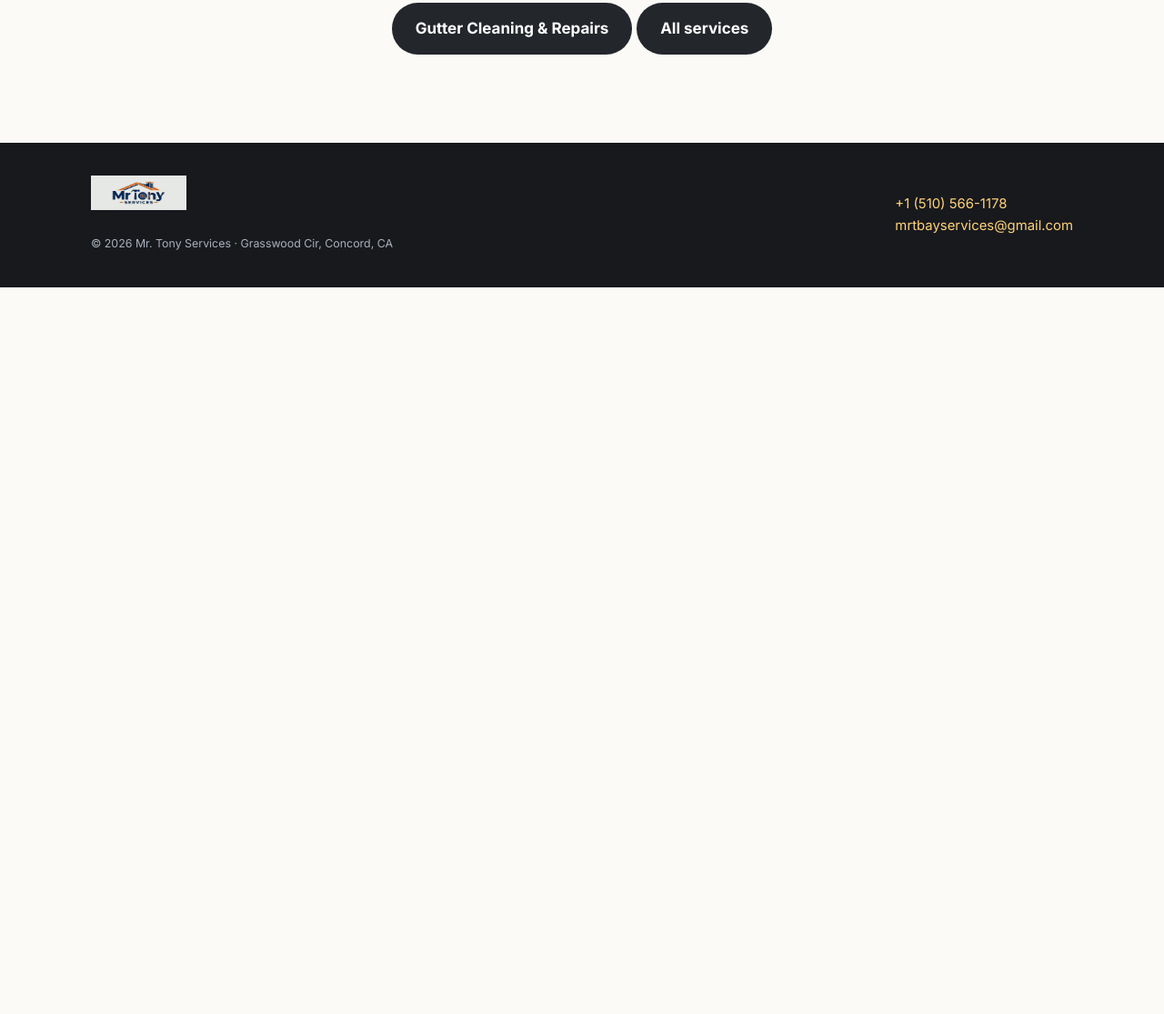
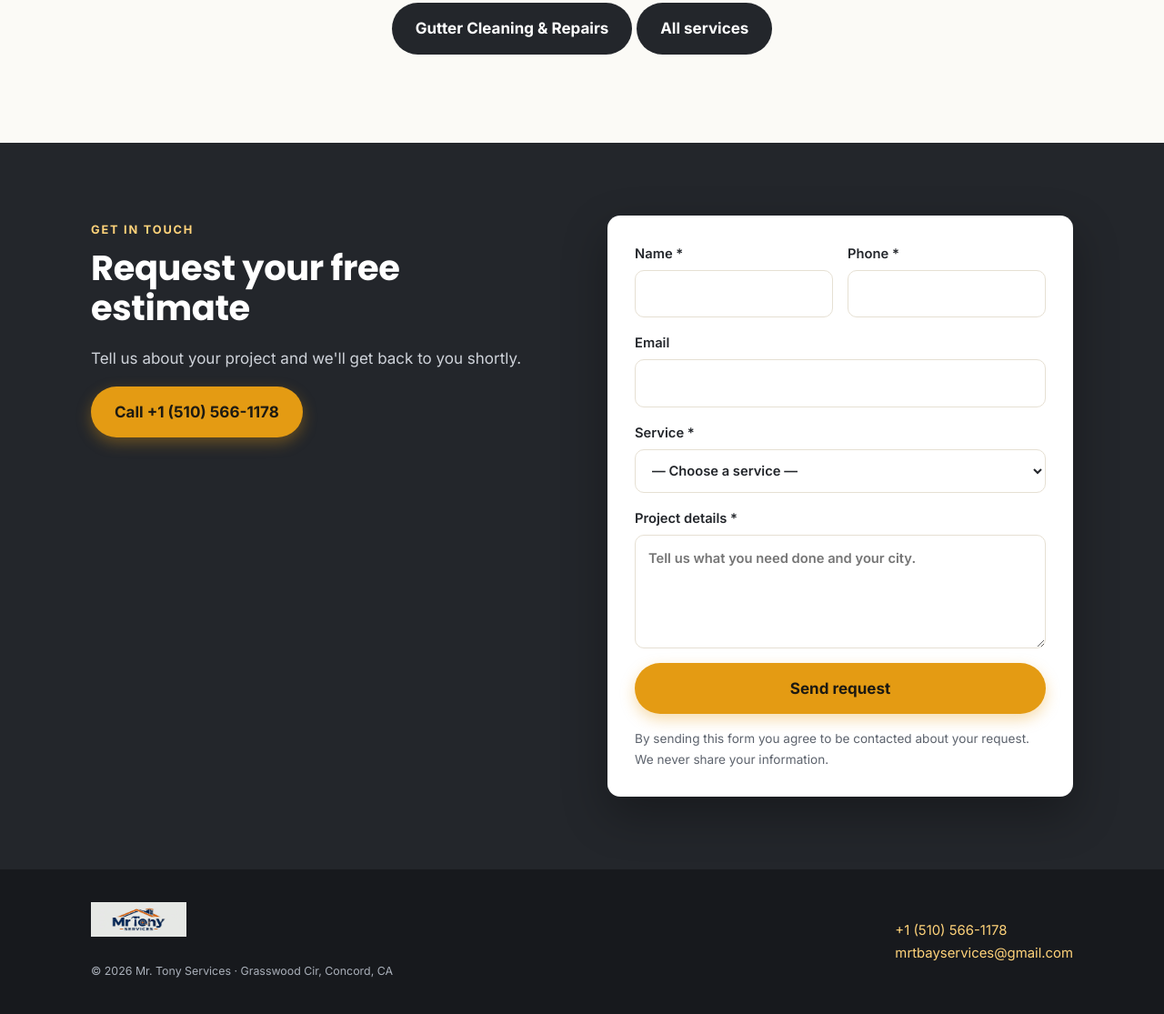
Before and after one commit to mrtbayservices/mrtonyservices, a plain HTML site: page chimney/index.html in a window 1280 px wide. Shown: the part 3122-4237 px from the top of the page at 91% size. Before the commit the page ends 3438 px from the top, so only its background shows below. Drawn offline with Linux system fonts and the light colour scheme.

Commit message:
Refactor footer and estimate form layout; add scroll behavior for estimate section

```diff
--- a/css/style.css
+++ b/css/style.css
@@ -179,3 +179,4 @@ footer a{color:#ffd37a;text-decoration:none}
   .menu .links,.menu .actions{display:flex;flex-direction:column}
   .menu .actions{gap:10px;margin-top:14px}
 }
+#estimate{scroll-margin-top:100px}
--- a/js/main.js
+++ b/js/main.js
@@ -55,6 +55,18 @@
 
   function init() {
 
+    // Səhifənin öz forması varsa, footer-dakını sil (təkrar id olmasın)
+    if (document.querySelectorAll('#estimate').length > 1) {
+      var fe = document.getElementById('footer-estimate');
+      if (fe) fe.remove();
+    }
+
+    // /chimney/#estimate kimi birbaşa linklər üçün: footer gec yükləndiyi üçün əl ilə sürüşdür
+    if (location.hash === '#estimate') {
+      var tgt = document.getElementById('estimate');
+      if (tgt) setTimeout(function () { tgt.scrollIntoView(); }, 50);
+    }
+
   // Footer year
   var y = document.getElementById('year');
   if (y) y.textContent = new Date().getFullYear();
@@ -98,19 +110,26 @@
 
   // Service buttons pre-select the form dropdown
   var select = document.getElementById('service');
+  function pickService(v) {
+    if (!select) return;
+    for (var i = 0; i < select.options.length; i++) {
+      if (select.options[i].text === v) { select.selectedIndex = i; break; }
+    }
+  }
+  var PAGE_SERVICE = { '/gutter': 'Gutter Cleaning & Repairs', '/chimney': 'Chimney Cleaning & Repairs' };
+  var ps = PAGE_SERVICE[location.pathname.replace(/\/+$/, '')];
+  if (ps && select && !select.value) pickService(ps);
+
   document.querySelectorAll('[data-service]').forEach(function (a) {
     a.addEventListener('click', function () {
-      var v = a.getAttribute('data-service');
-      for (var i = 0; i < select.options.length; i++) {
-        if (select.options[i].text === v) { select.selectedIndex = i; break; }
-      }
+      pickService(a.getAttribute('data-service'));
     });
   });
-
 
   // Estimate form
   var form = document.getElementById('estimate');
   var msg = document.getElementById('msg');
+    if (!form) return;
 
   function show(text, ok) {
     msg.textContent = text;
--- a/partials/footer.html
+++ b/partials/footer.html
@@ -1,15 +1,47 @@
-<footer><div class="wrap">
+<section id="footer-estimate" class="contact"><div class="wrap split">
   <div>
-    <img src="/images/logo-dam.jpeg" alt="Mr. Tony Services" width="105" height="38" style="
-    filter: none;
-"><br>
-    <small>© <span id="year">2026</span> Mr. Tony Services · Grasswood Cir, Concord, CA</small>
+    <span class="eyebrow" style="color:#ffd37a">Get in touch</span>
+    <h2>Request your free estimate</h2>
+    <p class="lead">Tell us about your project and we'll get back to you shortly.</p>
+    <a class="btn" href="tel:+15105661178">Call +1 (510) 566-1178</a>
   </div>
-  <div>
-    <a href="tel:+15105661178">+1 (510) 566-1178</a><br>
-    <a href="mailto:mrtbayservices@gmail.com">mrtbayservices@gmail.com</a>
+  <form id="estimate" novalidate>
+    <p class="hp"><label>Don't fill this out <input name="company" tabindex="-1" autocomplete="off"></label></p>
+    <div class="row">
+      <label>Name *<input name="name" required autocomplete="name"></label>
+      <label>Phone *<input name="phone" type="tel" required autocomplete="tel"></label>
+    </div>
+    <label>Email<input name="email" type="email" autocomplete="email"></label>
+    <label>Service *
+      <select name="service" id="service" required>
+        <option value="">— Choose a service —</option>
+        <option>Gutter Cleaning &amp; Repairs</option>
+        <option>Dryer Vent Cleaning</option>
+        <option>Interior &amp; Exterior Painting</option>
+        <option>Handyman Services</option>
+        <option>Chimney Cleaning &amp; Repairs</option>
+        <option>General Property Maintenance</option>
+      </select>
+    </label>
+    <label>Project details *<textarea name="message" rows="4" required placeholder="Tell us what you need done and your city."></textarea></label>
+    <button class="btn" type="submit">Send request</button>
+    <div class="msg" id="msg" role="status" aria-live="polite"></div>
+    <p class="note">By sending this form you agree to be contacted about your request. We never share your information.</p>
+  </form>
+</div></section>
+<footer>
+  <div class="wrap">
+    <div>
+      <img src="/images/logo-dam.jpeg" alt="Mr. Tony Services" width="105" height="38" style="
+      filter: none;"><br>
+      <small>© <span id="year">2026</span> Mr. Tony Services · Grasswood Cir, Concord, CA</small>
+    </div>
+    <div>
+      <a href="tel:+15105661178">+1 (510) 566-1178</a><br>
+      <a href="mailto:mrtbayservices@gmail.com">mrtbayservices@gmail.com</a>
   </div>
-</div></footer>
+</div>
+</footer>
 
 <a class="book-online fab"  href="https://book.housecallpro.com/book/Mr-Tony-services/86409e274b2e4090aeaadeff83b5ecfa?v2=true" aria-label="Call Mr. Tony Services">
     <svg viewBox="0 0 24 24" fill="currentColor"><path d="M7 2h2v2h6V2h2v2h2a2 2 0 0 1 2 2v14a2 2 0 0 1-2 2H5a2 2 0 0 1-2-2V6a2 2 0 0 1 2-2h2V2zm12 8H5v10h14V10z"/></svg>
```
